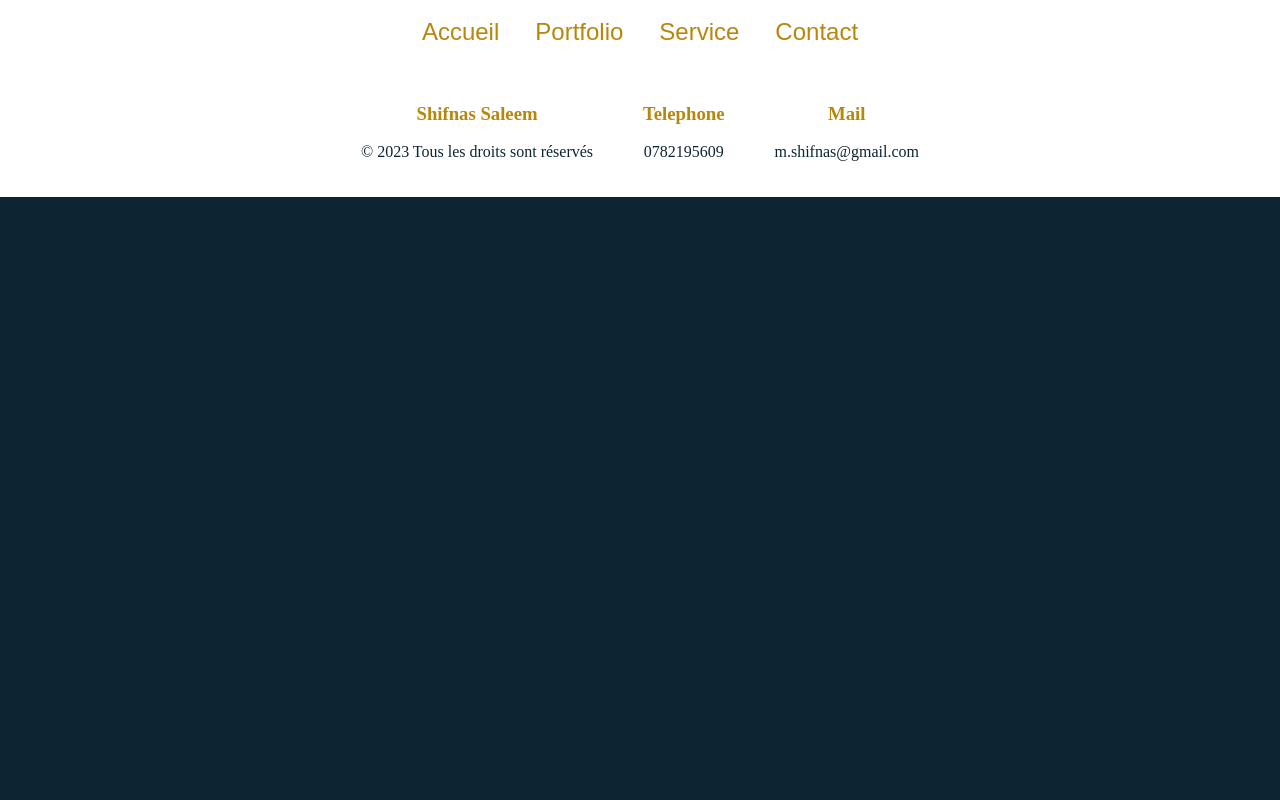
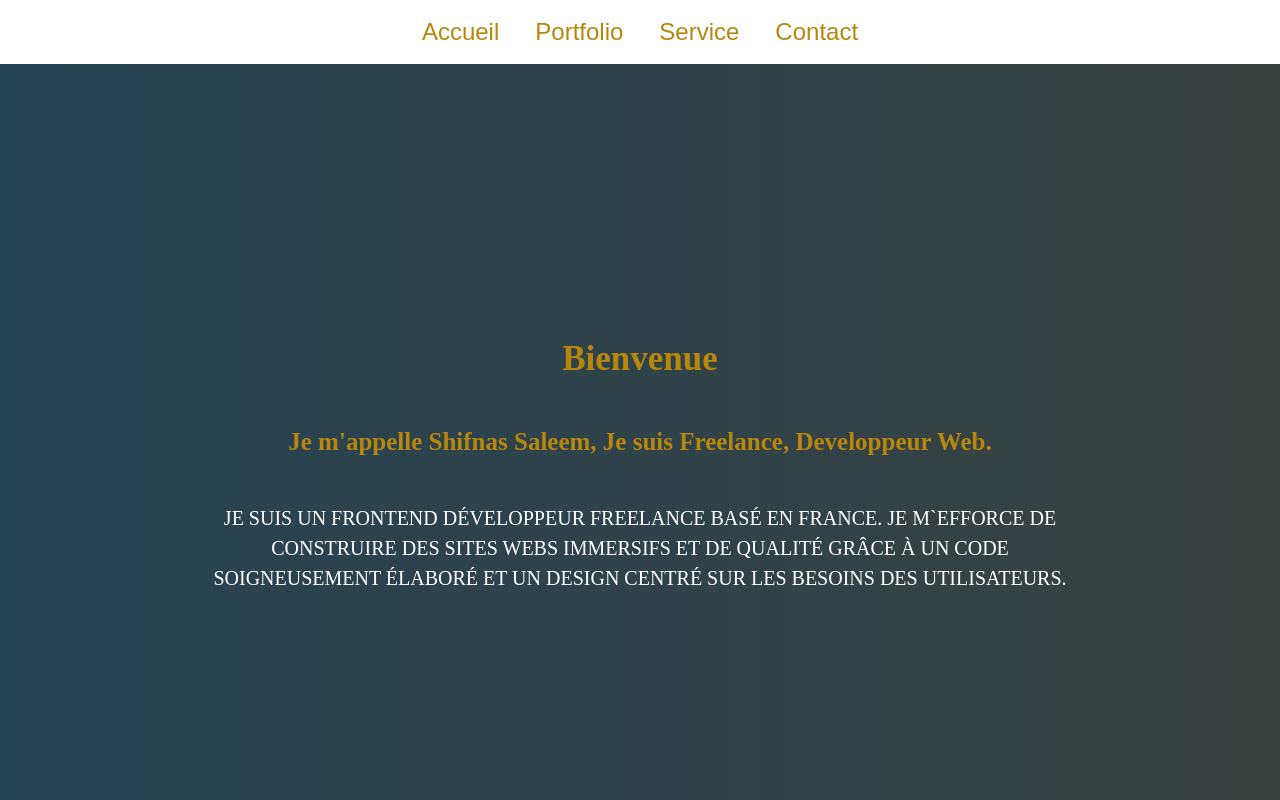
Before and after one commit to shif1986/portfolio-2, a React (Create React App) app: page / in a window 1280 px wide. Shown: the top 800 px of the page. Built offline with nearby package versions, Linux system fonts and the light colour scheme.

Commit message:
mit a jours l'APP

```diff
--- a/src/App.js
+++ b/src/App.js
@@ -11,7 +11,7 @@ function App() {
     <Router>
       <Header />
       <Routes>
-        <Route path="/accueil" element={<Accueil />} />
+        <Route path="*" element={<Accueil />} />
         <Route path="/portfolio" element={<Portfolio />} />
         <Route path="/contact" element={<Contact />} />
         <Route path="/service" element={<Service />} />
--- a/src/Components/header.jsx
+++ b/src/Components/header.jsx
@@ -10,7 +10,7 @@ export default function Header() {
 
             {/* navlink = href */}
         <ul>
-        <NavLink className="navbar__link" to="accueil"> Accueil</NavLink>
+          <NavLink className="navbar__link" to="/"> Accueil</NavLink>
           <NavLink className="navbar__link" to="portfolio"> Portfolio</NavLink>
           <NavLink className="navbar__link" to="service">Service</NavLink>
           <NavLink className="navbar__link" to="contact">Contact</NavLink>
--- a/src/style/component/_portfolio.scss
+++ b/src/style/component/_portfolio.scss
@@ -102,6 +102,7 @@ section.competences {
     h1{
         display: flex;
         justify-content: center;
+        margin-top: 30px;
 
     }
 
```
